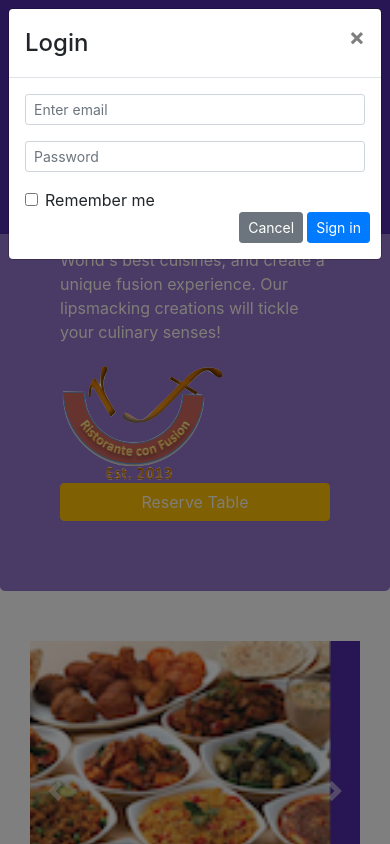
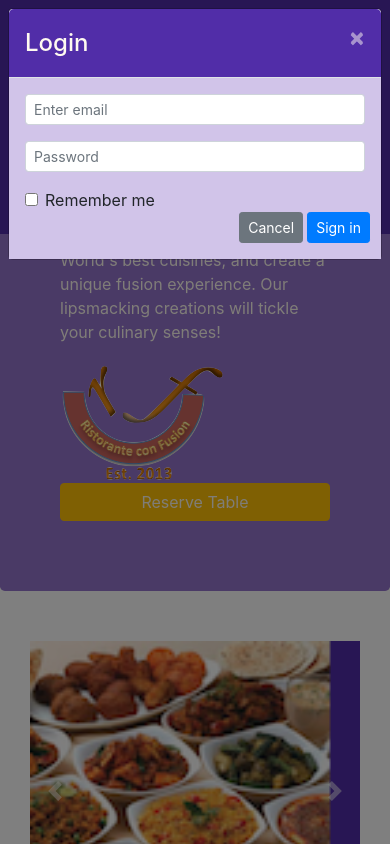
Before and after one commit to atharvshankar/RestaurantWebsite-Bootstrap4, a website: page index.html in a window 390 px wide. Both pictures are taken after a click on the button "Login". Shown: the top 844 px of the page. Drawn offline with nearby package versions, Linux system fonts and the light colour scheme.

Commit message:
Assignment 4, coloring modal

```diff
--- a/index.html
+++ b/index.html
@@ -27,7 +27,7 @@
                     <li class="nav-item"><a class="nav-link" href="#"><i class="fa fa-address-card fa-lg"></i>Contact</a></li>
                 </ul>
                 <span class="navbar-text">
-                    <a data-toggle="modal" data-target="#loginModal">
+                    <a id="loginButton" type="button" role="button">
                         <span class="fa fa-sign-in"></span> Login
                     </a>
                 </span>
@@ -153,8 +153,7 @@
                     <img src="img/logo.png" class="img-fluid">
                 </div>
                 <div class="col-12 col-sm align-self-center">
-                    <a class="btn btn-warning btn-block" data-toggle="modal"
-                    data-target="#reserveModal">Reserve Table</a>
+                    <a class="btn btn-warning btn-block" id="reservationButton" role="button">Reserve Table</a>
                 </div>
 
             </div>
@@ -330,6 +329,12 @@
                     $("#carouselButton").children("span").addClass('fa-pause');
                 }
             });
+            $('#loginButton').click(function(){
+                $('#loginModal').modal('show');
+            });
+            $('#reservationButton').click(function(){
+                $('#reserveModal').modal('show');
+            });
         });
     </script>
 </body>
--- a/styles.scss
+++ b/styles.scss
@@ -74,3 +74,15 @@ body{
     bottom: 0px;
     z-index: 1;
 }
+.modal-header{
+        background:$background-dark;
+        color: floralwhite;
+
+        .close{
+            color: floralwhite;
+        }
+}
+
+.modal-body{
+        background:$background-pale;
+}
```
Also changed, not shown: css/styles.css, 2 other files.
